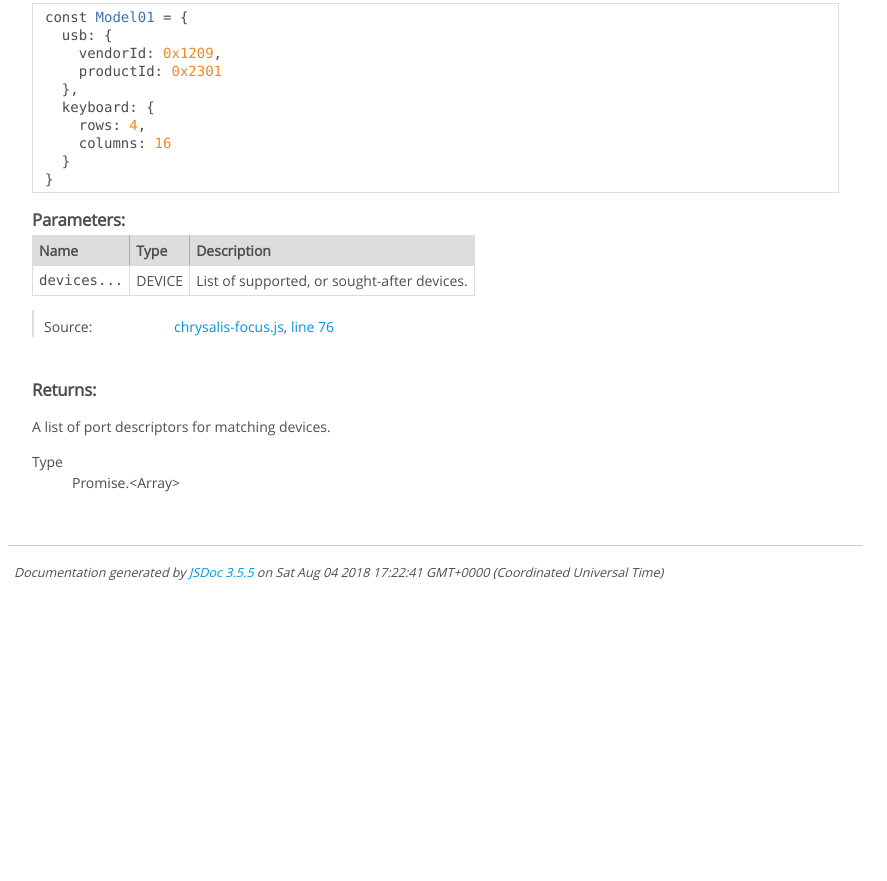
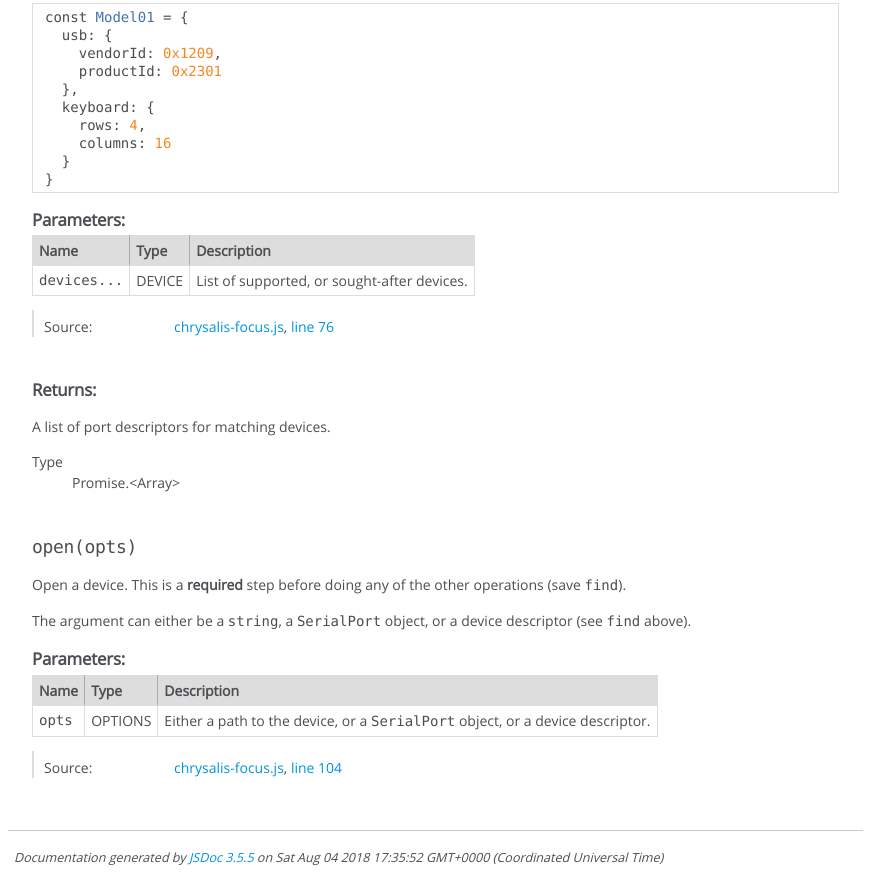
Before and after one commit to Lepidopterarium/chrysalis-focus, a plain HTML site: page module-chrysalis_focus-Focus.html in a window 1280 px wide. Shown: the part 780-1661 px from the top of the page, without its empty margins (0-887 px from the left). Before the commit the page ends 1377 px from the top, so only its background shows below. Drawn offline with Linux system fonts and the light colour scheme.

Commit message:
Deploy Lepidopterarium/chrysalis-focus to github.com/Lepidopterarium/chrysalis-focus.git:gh-pages

```diff
--- a/module-chrysalis_focus-Focus.html
+++ b/module-chrysalis_focus-Focus.html
@@ -329,6 +329,145 @@ devices.</p>
 
 
 
+    <h4 class="name" id="open"><span class="type-signature"></span>open<span class="signature">(opts)</span><span class="type-signature"></span></h4>
+
+
+
+
+
+
+<div class="description">
+    <p>Open a device. This is a <strong>required</strong> step before doing any of the other
+operations (save <code>find</code>).</p>
+<p>The argument can either be a <code>string</code>, a <code>SerialPort</code> object, or a device
+descriptor (see <code>find</code> above).</p>
+</div>
+
+
+
+
+
+
+
+
+
+    <h5>Parameters:</h5>
+
+
+<table class="params">
+    <thead>
+    <tr>
+
+        <th>Name</th>
+
+
+        <th>Type</th>
+
+
+
+
+
+        <th class="last">Description</th>
+    </tr>
+    </thead>
+
+    <tbody>
+
+
+        <tr>
+
+                <td class="name"><code>opts</code></td>
+
+
+            <td class="type">
+
+
+<span class="param-type">OPTIONS</span>
+
+
+
+            </td>
+
+
+
+
+
+            <td class="description last"><p>Either a path to the device, or a <code>SerialPort</code>
+object, or a device descriptor.</p></td>
+        </tr>
+
+
+    </tbody>
+</table>
+
+
+
+
+
+
+<dl class="details">
+
+
+
+
+
+
+
+
+
+
+
+
+
+
+
+
+
+
+
+
+
+
+
+
+
+
+    <dt class="tag-source">Source:</dt>
+    <dd class="tag-source"><ul class="dummy"><li>
+        <a href="chrysalis-focus.js.html">chrysalis-focus.js</a>, <a href="chrysalis-focus.js.html#line104">line 104</a>
+    </li></ul></dd>
+
+
+
+
+
+
+
+</dl>
+
+
+
+
+
+
+
+
+
+
+
+
+
+
+
+
+
+
+
+
+
+
+
+
 </article>
 
 </section>
@@ -345,7 +484,7 @@ devices.</p>
 <br class="clear">
 
 <footer>
-    Documentation generated by <a href="https://github.com/jsdoc3/jsdoc">JSDoc 3.5.5</a> on Sat Aug 04 2018 17:22:41 GMT+0000 (Coordinated Universal Time)
+    Documentation generated by <a href="https://github.com/jsdoc3/jsdoc">JSDoc 3.5.5</a> on Sat Aug 04 2018 17:35:52 GMT+0000 (Coordinated Universal Time)
 </footer>
 
 <script> prettyPrint(); </script>
```
Also changed, not shown: chrysalis-focus.js.html (+11 -1 lines), index.html (+1 -1 lines), module-chrysalis_focus.html (+1 -1 lines).
